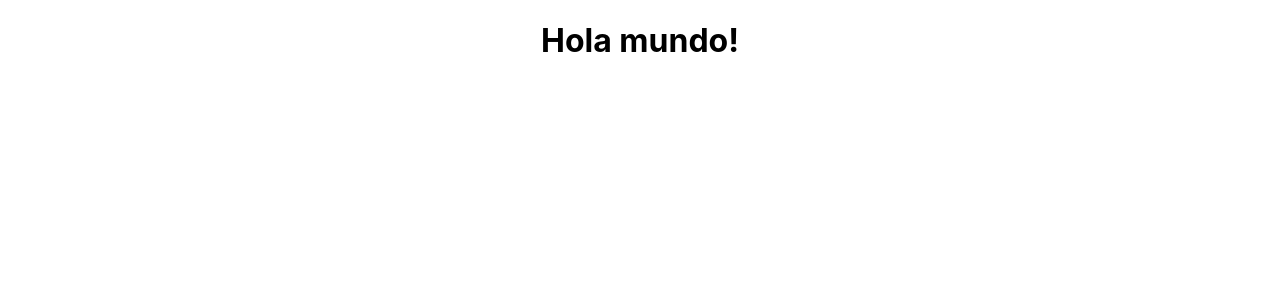
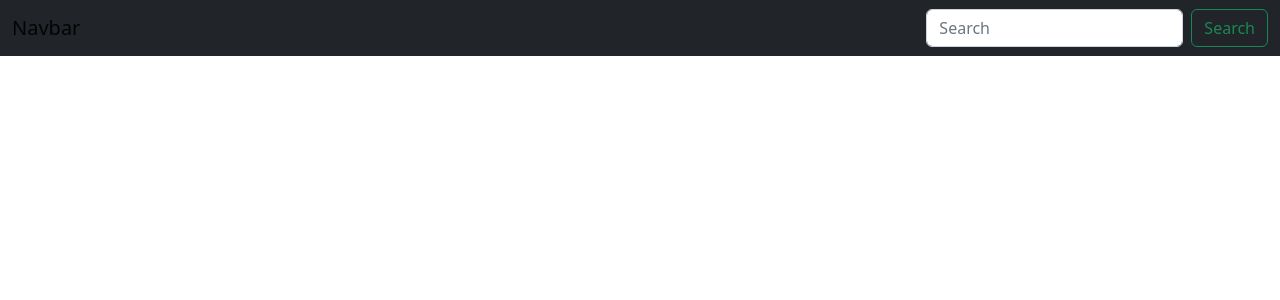
Before and after one commit to ianEddie/React, a React (Create React App) app: page / in a window 1280 px wide. Shown: the top 300 px of the page. Built offline with nearby package versions, Linux system fonts and the light colour scheme.

Commit message:
navbar added

```diff
--- a/package.json
+++ b/package.json
@@ -6,6 +6,7 @@
     "@testing-library/jest-dom": "^5.16.4",
     "@testing-library/react": "^13.3.0",
     "@testing-library/user-event": "^13.5.0",
+    "bootstrap": "^5.2.0-beta1",
     "react": "^18.2.0",
     "react-dom": "^18.2.0",
     "react-scripts": "5.0.1",
--- a/src/App.js
+++ b/src/App.js
@@ -1,12 +1,9 @@
+import "./App.css";
+import Navbar from "./componets/Navbar";
 
-import './App.css';
 
 function App() {
-  return (
-    <div className="App">
-      <h1>Hola mundo!</h1>
-    </div>
-  );
+  return <Navbar />;
 }
 
 export default App;
--- /dev/null
+++ b/src/componets/Navbar.js
@@ -0,0 +1,25 @@
+import React from "react";
+import "bootstrap/dist/css/bootstrap.min.css";
+
+const Navbar = () => {
+  return (
+    <nav className="navbar bg-dark">
+      <div className="container-fluid">
+        <a className="navbar-brand">Navbar</a>
+        <form className="d-flex" role="search">
+          <input
+            className="form-control me-2"
+            type="search"
+            placeholder="Search"
+            aria-label="Search"
+          ></input>
+          <button className="btn btn-outline-success" type="submit">
+            Search
+          </button>
+        </form>
+      </div>
+    </nav>
+  );
+};
+
+export default Navbar;
--- a/src/index.js
+++ b/src/index.js
@@ -2,6 +2,7 @@
 import ReactDOM from "react-dom/client";
 import "./index.css";
 import App from "./App";
+import "bootstrap/dist/css/bootstrap.min.css";
 
 const root = ReactDOM.createRoot(document.getElementById("root"));
 root.render(
```
Also changed, not shown: 1 other file (tests, documents, lock files or other folders).
